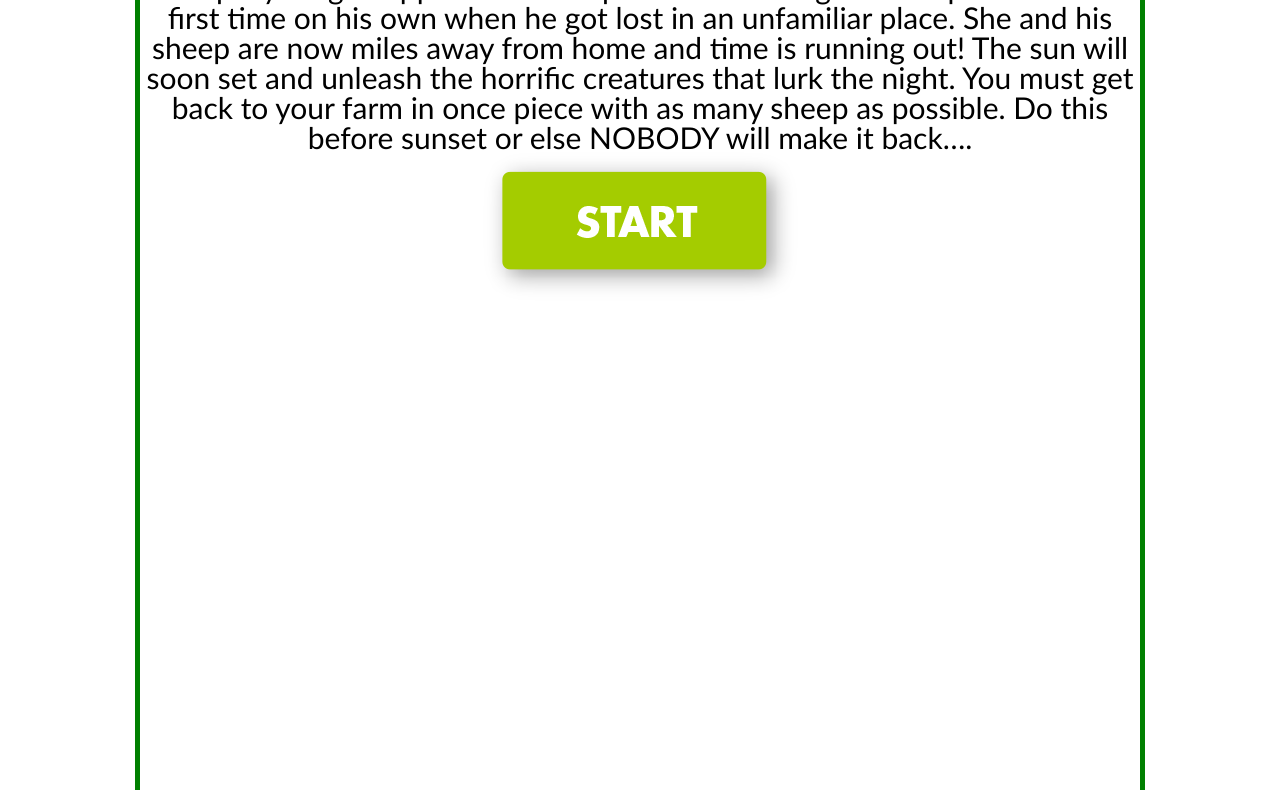
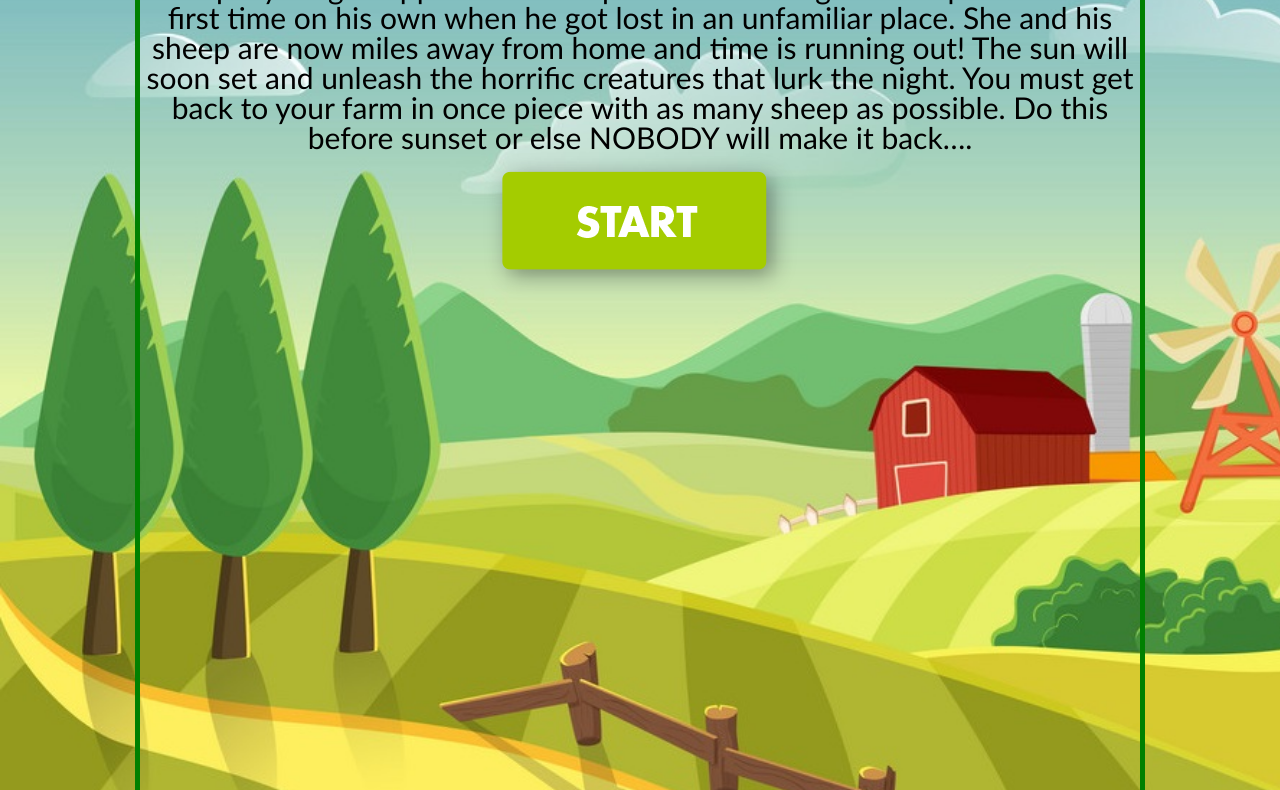
Before and after one commit to sopresto/shepardsjourney, a plain HTML site: page intro.html in a window 1280 px wide. Shown: the part 83-873 px from the top of the page. Drawn offline with Linux system fonts and the light colour scheme; a web font is replaced by a local one.

Commit message:
adding background

```diff
--- a/intro.html
+++ b/intro.html
@@ -15,7 +15,7 @@
 </head>
 
 
-<body>
+<body class="introScene">
 
     <center>
         <div class="border" id="wholegame">
```
